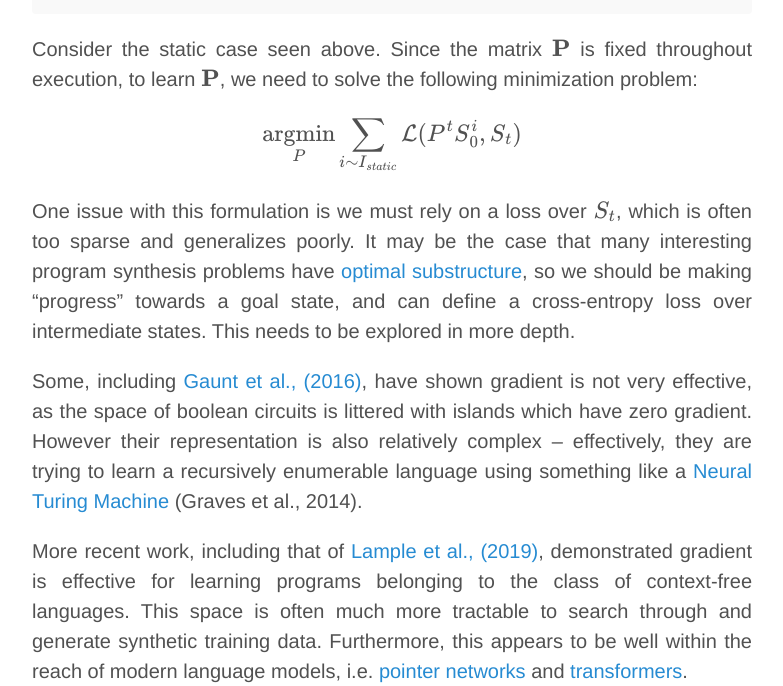
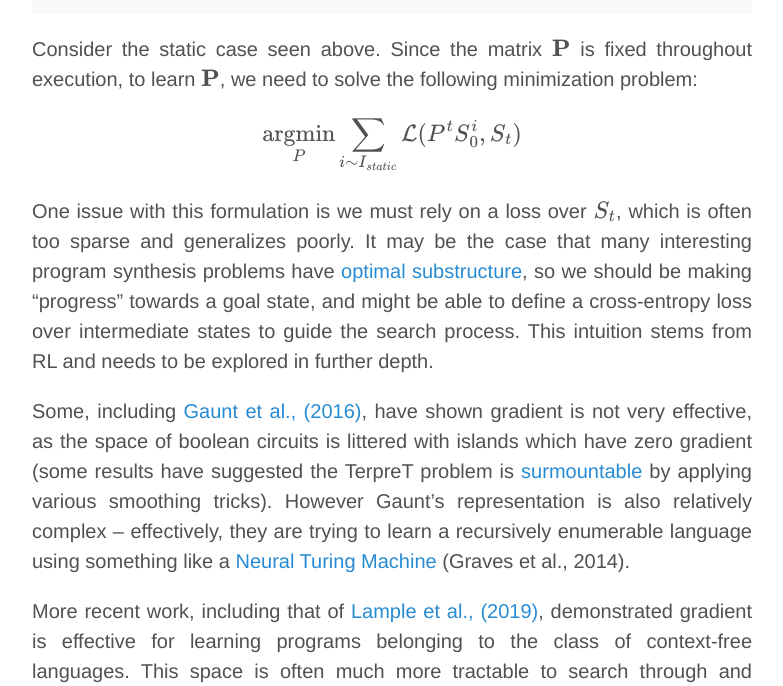
Before and after one commit to breandan/breandan.github.io, a Jekyll site: the page built from _posts/2020-06-30-graph-computation.md, in a window 1280 px wide and 1400 px high, scrolled down 35672 px, cut to the strip 0-686 px from the top of the window. Shown: the whole strip, without its empty margins (248-1031 px from the left). Built offline with Jekyll 4.4.1, drawn with Linux system fonts in a browser that asks for light colours; nearby versions of some CDN libraries; some web fonts are replaced; formulas are drawn with MathJax 3; comment, search, counter and statistics services are not loaded; some of the changed text lies outside the part shown.

Commit message:
to be more precise

```diff
--- a/_posts/2020-06-30-graph-computation.md
+++ b/_posts/2020-06-30-graph-computation.md
@@ -1201,9 +1201,9 @@ $$
 \underset{P}{\text{argmin}}\sum_{i \sim I_{static}}\mathcal L(P^t S^i_0, S_t)
 $$
 
-One issue with this formulation is we must rely on a loss over $$S_t$$, which is often too sparse and generalizes poorly. It may be the case that many interesting program synthesis problems have [optimal substructure](https://en.wikipedia.org/wiki/Optimal_substructure), so we should be making "progress" towards a goal state, and can define a cross-entropy loss over intermediate states. This needs to be explored in more depth.
+One issue with this formulation is we must rely on a loss over $$S_t$$, which is often too sparse and generalizes poorly. It may be the case that many interesting program synthesis problems have [optimal substructure](https://en.wikipedia.org/wiki/Optimal_substructure), so we should be making "progress" towards a goal state, and might be able to define a cross-entropy loss over intermediate states to guide the search process. This intuition stems from RL and needs to be explored in further depth.
 
-Some, including [Gaunt et al., (2016)](https://arxiv.org/pdf/1608.04428.pdf), have shown gradient is not very effective, as the space of boolean circuits is littered with islands which have zero gradient. However their representation is also relatively complex -- effectively, they are trying to learn a recursively enumerable language using something like a [Neural Turing Machine](https://arxiv.org/pdf/1410.5401.pdf) (Graves et al., 2014).
+Some, including [Gaunt et al., (2016)](https://arxiv.org/pdf/1608.04428.pdf), have shown gradient is not very effective, as the space of boolean circuits is littered with islands which have zero gradient (some results have suggested the TerpreT problem is [surmountable](https://luxxxlucy.github.io/projects/2020_terpret/terpret.html) by applying various smoothing tricks). However Gaunt's representation is also relatively complex -- effectively, they are trying to learn a recursively enumerable language using something like a [Neural Turing Machine](https://arxiv.org/pdf/1410.5401.pdf) (Graves et al., 2014).
 
 More recent work, including that of [Lample et al., (2019)](https://arxiv.org/pdf/1912.01412.pdf), demonstrated gradient is effective for learning programs belonging to the class of context-free languages. This space is often much more tractable to search through and generate synthetic training data. Furthermore, this appears to be well within the reach of modern language models, i.e. [pointer networks](https://arxiv.org/abs/1506.03134) and [transformers](https://arxiv.org/pdf/1706.03762.pdf).
 
@@ -1213,7 +1213,7 @@ In the last year, a number of interesting reults in differentiable architecture
 
 <center><a href="https://youtu.be/rwBbYhOAnPo?t=28272"><img src="/images/solar_lezma.png" width="70%"/></a></center>
 
-Solar-Lezma calls this latter approach, "program extraction", where a network implicitly or explicitly parameterizes a function, which after training, can be decoded into a symbolic expression. This perspective also aligns with Ian Goodfellow's notion of deep networks as performing computation, where each layer represents a residual step in parallel program:
+Solar-Lezma calls this latter approach, "program extraction", where a network implicitly or explicitly parameterizes a function, which after training, can be decoded into a symbolic expression. This perspective also aligns with Ian Goodfellow's notion of deep networks as performing computation, where each layer represents a residual step in a parallel program:
 
 <center>
 <blockquote class="twitter-tweet"><p lang="en" dir="ltr">&quot;Can neural networks be made to reason?&quot; Conversation with Ian Goodfellow (<a href="https://twitter.com/goodfellow_ian?ref_src=twsrc%5Etfw">@goodfellow_ian</a>). Full version: <a href="https://t.co/3MYC8jWjwl">https://t.co/3MYC8jWjwl</a> <a href="https://t.co/tGcDwgZPA1">pic.twitter.com/tGcDwgZPA1</a></p>&mdash; Lex Fridman (@lexfridman) <a href="https://twitter.com/lexfridman/status/1130501145548513280?ref_src=twsrc%5Etfw">May 20, 2019</a></blockquote> <script async src="https://platform.twitter.com/widgets.js" charset="utf-8"></script>
```
Also changed, not shown: other parts of _posts/2020-06-30-graph-computation.md (+1 -1 lines).
